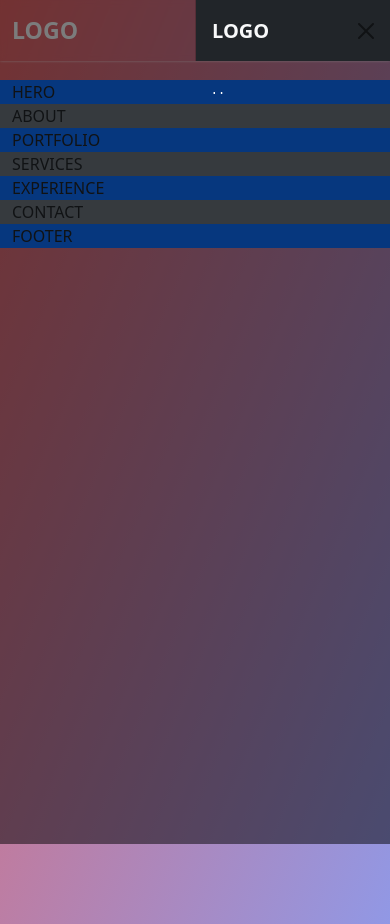
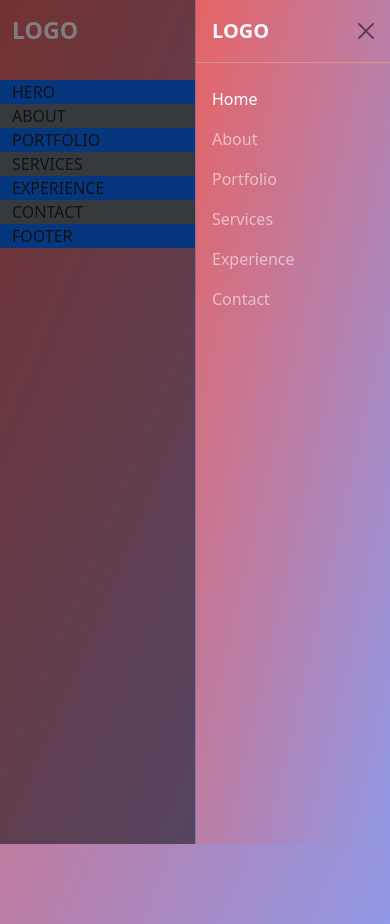
Before and after one commit to krisgyon/portfolio1-pinterst, a plain HTML site: page index.html in a window 390 px wide. Both pictures are taken after a click on the button 350 px from the left and 30 px from the top of the page. Drawn offline with nearby package versions, Linux system fonts and the light colour scheme.

Commit message:
navbar selesai

```diff
--- a/index.html
+++ b/index.html
@@ -13,16 +13,16 @@
     <!-- navbar start -->
     <nav class="navbar navbar-expand-md navbar-dark fixed-top">
       <div class="container">
-        <a class="navbar-brand text-light fw-bold fs-3" href="#">LOGO</a>
-        <button class="navbar-toggler" type="button" data-bs-toggle="offcanvas" data-bs-target="#offcanvasNavbar" aria-controls="offcanvasNavbar">
+        <a class="navbar-brand fw-bold fs-3" href="#">LOGO</a>
+        <button class="navbar-toggler border-0" type="button" data-bs-toggle="offcanvas" data-bs-target="#offcanvasNavbar" aria-controls="offcanvasNavbar">
           <span class="navbar-toggler-icon"></span>
         </button>
-        <div class="offcanvas offcanvas-end bg-dark text-light w-50" tabindex="-1" id="offcanvasNavbar" aria-labelledby="offcanvasNavbarLabel">
+        <div class="offcanvas offcanvas-end text-light w-50" tabindex="-1" id="offcanvasNavbar" aria-labelledby="offcanvasNavbarLabel">
           <div class="offcanvas-header">
             <h5 class="offcanvas-title fw-bold" id="offcanvasNavbarLabel">LOGO</h5>
             <button type="button" class="btn-close" data-bs-dismiss="offcanvas" aria-label="Close"></button>
           </div>
-          <div class="offcanvas-body w-75">
+          <div class="offcanvas-body">
             <div class="navbar-nav ms-auto">
               <a class="nav-link active" aria-current="page" href="#home">Home</a>
               <a class="nav-link" href="#about">About</a>
--- a/script.js
+++ b/script.js
@@ -1,7 +1,18 @@
 const navLink = Array.from(document.querySelectorAll("nav a.nav-link"));
+const offcanvas = document.querySelector(".offcanvas");
 
 navLink.forEach((n) =>
   n.addEventListener("click", function (e) {
-    if (e.target.conta) e.target.classList.add(".active");
+    e.preventDefault();
+    navLink.forEach((n) => n.classList.remove("active"));
+    e.target.classList.add("active");
   })
 );
+
+offcanvas.addEventListener("show.bs.offcanvas", () => {
+  offcanvas.classList.add("navActive");
+});
+
+offcanvas.addEventListener("hidden.bs.offcanvas", () => {
+  offcanvas.classList.remove("navActive");
+});
--- a/style.css
+++ b/style.css
@@ -4,8 +4,17 @@ body {
 }
 
 .navbar {
-  box-shadow: 0 0.01px 3px white;
+  box-shadow: 0 0.01rem 0.1rem white;
   backdrop-filter: blur(0.2rem);
+}
+
+.navbar .navActive {
+  background: linear-gradient(to bottom right, #e66465, #9198e5);
+  min-height: 100vh;
+}
+
+.navbar .offcanvas-header {
+  border-bottom: 0.01rem solid#dc8f8f;
 }
 
 header {
```
